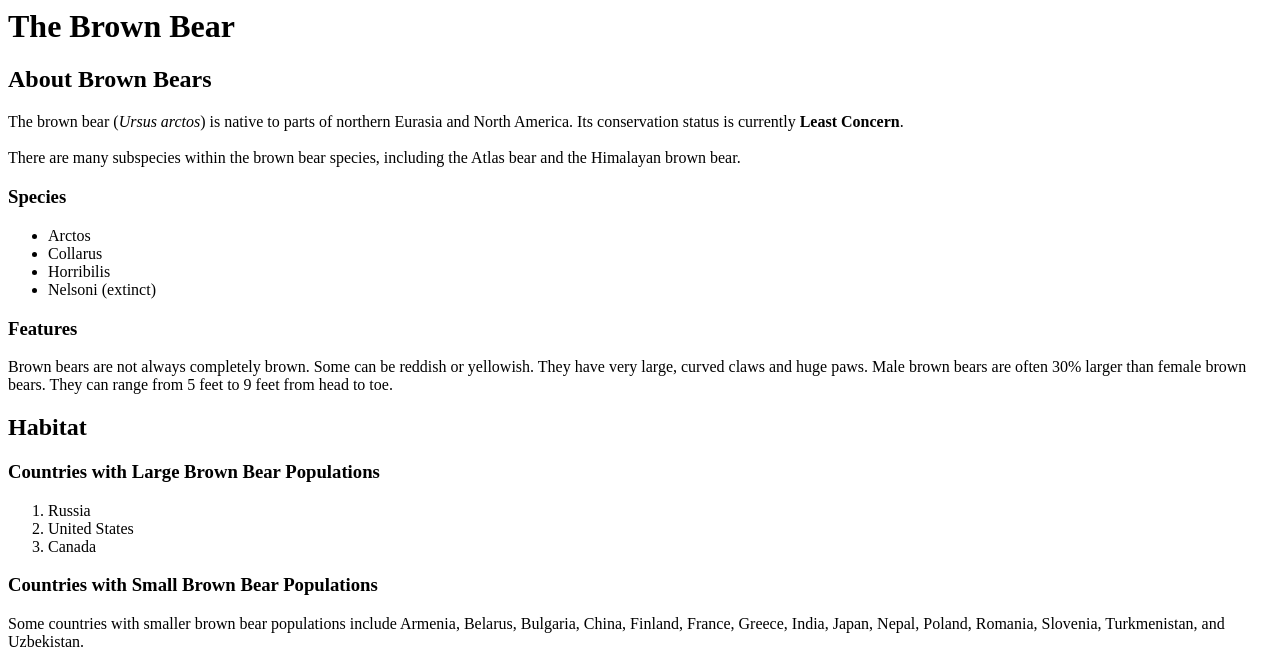
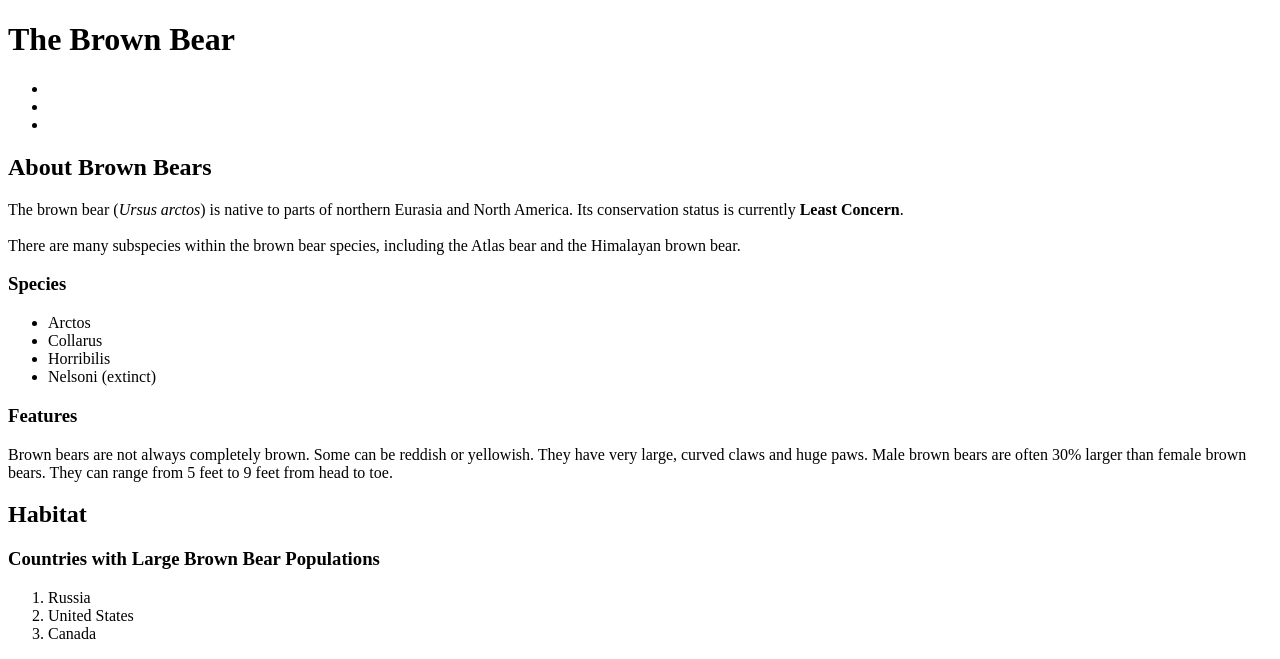
Before and after one commit to isaac-maitho/wyclif-maitho, a plain HTML site: page bear.html in a window 1280 px wide. Shown: the top 659 px of the page. Drawn offline with Linux system fonts and the light colour scheme.

Commit message:
Update bear.html

```diff
--- a/bear.html
+++ b/bear.html
@@ -1,5 +1,15 @@
+<!DOCTYPE html>
+<html>
+    <head>
+        <title>The Big Brown Bears</title>
+    </head>
 <body>
     <h1>The Brown Bear</h1>
+    <ul>
+        <li><a href='#introduction'Introduction></a></li>
+        <li><a href='#habitat'Habitat></a></li>
+        <li><a href='#media'Media></a></li>
+    </ul>
     <div id="introduction">
       <h2>About Brown Bears</h2>
       <p>The brown bear (<em>Ursus arctos</em>) is native to parts of northern Eurasia and North America. Its conservation status is currently <strong>Least Concern</strong>.<br /><br /> There are many subspecies within the brown bear species, including the Atlas bear and the Himalayan brown bear.</p>
@@ -31,3 +41,4 @@
       </video>
     </div>
   </body>
+  </html>
```
